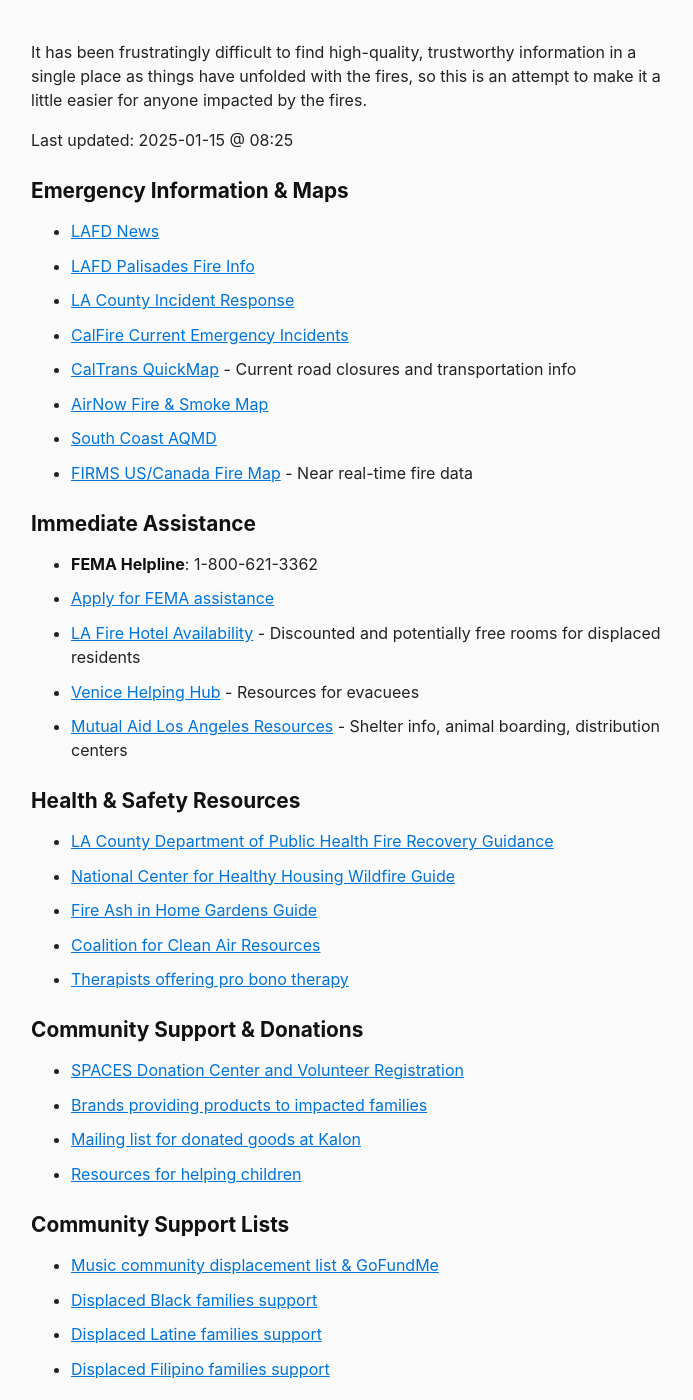
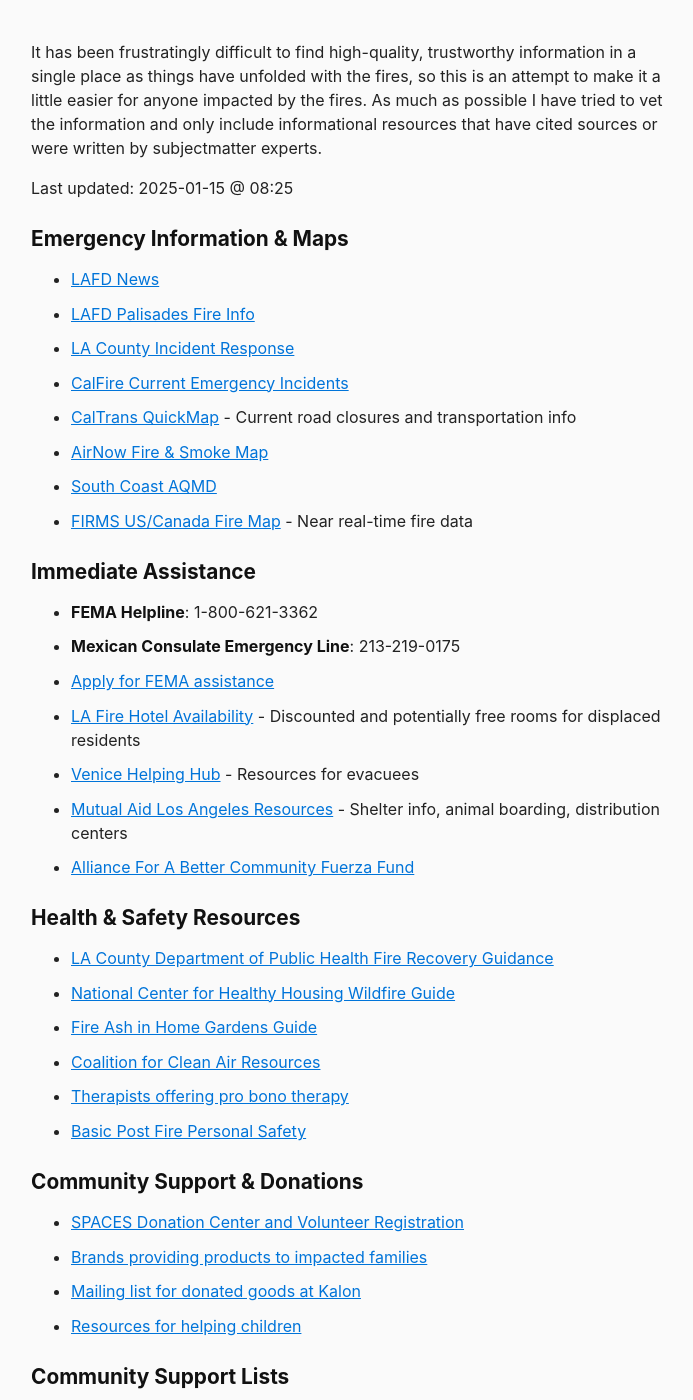
Before and after one commit to bradbarrish/la-fires-help, a Jekyll site: the page built from index.md, in a window 1280 px wide and 1400 px high. Shown: the whole window, without its empty margins (289-982 px from the left). Built offline with Jekyll 4.4.1, drawn with Linux system fonts in a browser that asks for light colours.

Commit message:
Update index.md

```diff
--- a/index.md
+++ b/index.md
@@ -1,7 +1,7 @@
 ---
 layout: default
 ---
-It has been frustratingly difficult to find high-quality, trustworthy information in a single place as things have unfolded with the fires, so this is an attempt to make it a little easier for anyone impacted by the fires.
+It has been frustratingly difficult to find high-quality, trustworthy information in a single place as things have unfolded with the fires, so this is an attempt to make it a little easier for anyone impacted by the fires. As much as possible I have tried to vet the information and only include informational resources that have cited sources or were written by subjectmatter experts.
 
 Last updated: 2025-01-15 @ 08:25
 
@@ -17,10 +17,12 @@ Last updated: 2025-01-15 @ 08:25
 
 ## Immediate Assistance
 - **FEMA Helpline**: 1-800-621-3362
+- **Mexican Consulate Emergency Line**: 213-219-0175
 - [Apply for FEMA assistance](http://www.disasterassistance.gov/)
 - [LA Fire Hotel Availability](https://docs.google.com/spreadsheets/u/1/d/1o3k8WKk06GsCmPfQYXUyV0NILEt_8jSTzHTk7eIQ4os/htmlview?usp=embed_facebook) - Discounted and potentially free rooms for displaced residents
 - [Venice Helping Hub](https://www.venicehelpinghub.com/) - Resources for evacuees
 - [Mutual Aid Los Angeles Resources](https://docs.google.com/spreadsheets/d/1KMk34XY5dsvVJjAoD2mQUVHYU_Ib6COz6jcGH5uJWDY/edit?gid=0) - Shelter info, animal boarding, distribution centers
+- [Alliance For A Better Community Fuerza Fund](https://afabc.org/fuerza-fund/)
 
 ## Health & Safety Resources
 - [LA County Department of Public Health Fire Recovery Guidance](http://www.publichealth.lacounty.gov/eh/safety/returning-home-after-fire.htm)
@@ -28,6 +30,7 @@ Last updated: 2025-01-15 @ 08:25
 - [Fire Ash in Home Gardens Guide](https://www.cdph.ca.gov/Programs/CCDPHP/DEODC/CDPH%20Document%20Library/FireAshHomeGardens.pdf)
 - [Coalition for Clean Air Resources](https://www.ccair.org/wildfire-smoke-and-safety-resources/)
 - [Therapists offering pro bono therapy](https://docs.google.com/spreadsheets/u/1/d/1uAMVz8TQMzShQeuEA6kmOP0jyRN7qe1Iiqb6JOLTPqg/htmlview)
+- [Basic Post Fire Personal Safety](https://docs.google.com/document/u/0/d/1sFFK7f4M4HTd9N4JygWzUhxpwSzW2TgOPCj1eml6Yvo/mobilebasic)
 
 ## Community Support & Donations
 - [SPACES Donation Center and Volunteer Registration](https://docs.google.com/forms/d/e/1FAIpQLSdrQx2ihnbN5q1ScqGgh2hxjMsuGM1wF2YYCtFMQsFIJEtlFA/viewform)
```
